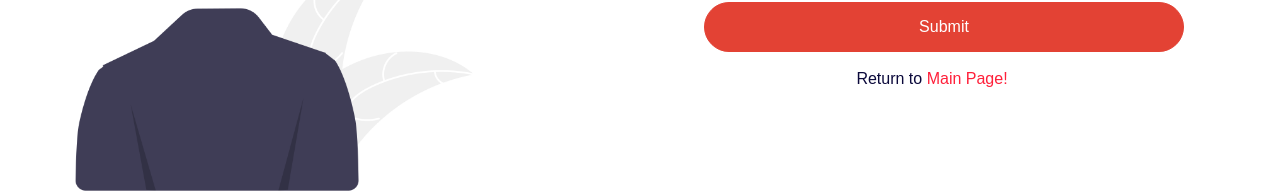
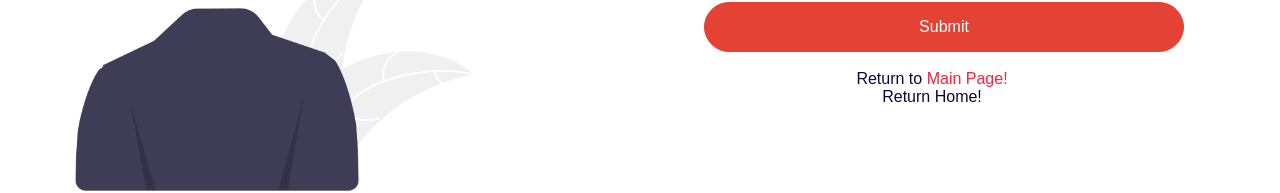
Before and after one commit to COP4331-Large-Project/FoodGram, a React (Create React App) app in the folder frontend/: page /forgot-password in a window 1280 px wide. Shown: the part 388-581 px from the top of the page. Built offline with nearby package versions, Linux system fonts and the light colour scheme; a web font is replaced by a local one.

Commit message:
testing something

```diff
--- a/frontend/src/components/ForgotPassword.js
+++ b/frontend/src/components/ForgotPassword.js
@@ -43,6 +43,7 @@ function ForgotPassword(){
             <br/>
             <span id="forgotPasswordResult" class="w-100 text-center" style={{marginLeft:"-60px"}}>{message}</span>
             <span class="w-100 text-center" style={{marginLeft:"-60px"}}>Return to {element}</span>
+            <span class="w-100 text-center" style={{marginLeft:"-60px"}}>Return Home!</span>
         </div>
 
      </div>
```
